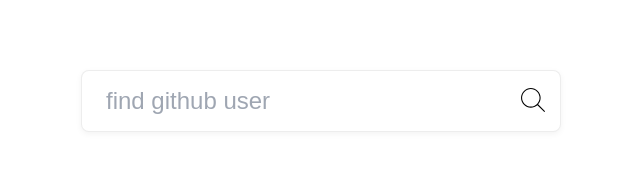
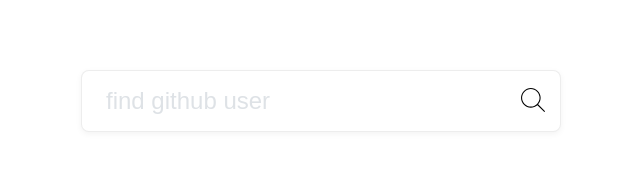
Before and after one commit to altenull/gitrace-frontend, a Next.js app: page / in a window 1280 px wide. Shown: the part 299-470 px from the top of the page, without its empty margins (319-959 px from the left). Built offline with nearby package versions, Linux system fonts and the light colour scheme.

Commit message:
feat(foundation, styles): update color gray20

```diff
--- a/src/styles/colors.ts
+++ b/src/styles/colors.ts
@@ -4,7 +4,7 @@
 
 export const colors: Colors = {
   [ColorKind.Gray10]: '#f8f9fa',
-  [ColorKind.Gray20]: '#9fa6b2',
+  [ColorKind.Gray20]: '#dee2e6',
   [ColorKind.Gray30]: '#6b7280',
   [ColorKind.Gray40]: '#374151',
   [ColorKind.Gray50]: '#24292e',
```
Also changed, not shown: src/foundation/components/Header.tsx (+9 -1 lines).
